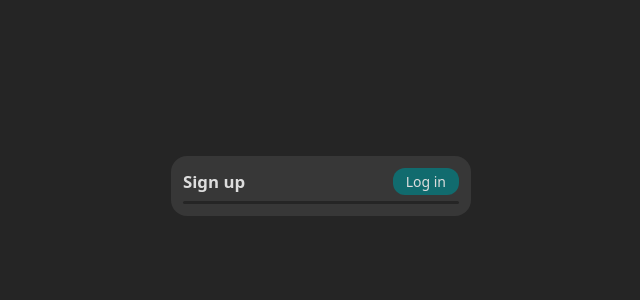
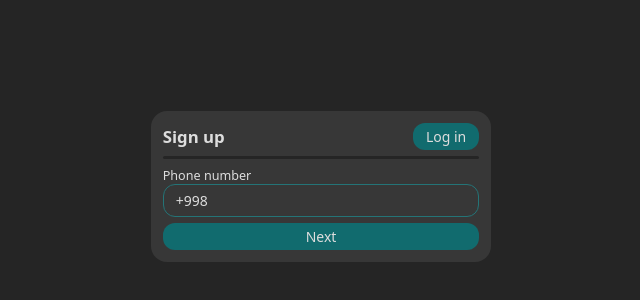
Before and after one commit to akbarjorayev/games, a React (Create React App) app: page /account/signup in a window 1280 px wide. Shown: the part 214-514 px from the top of the page, without its empty margins (319-959 px from the left). Built offline with nearby package versions, Linux system fonts and the light colour scheme.

Commit message:
new -> Sign up page

```diff
--- a/src/pages/Account/Signup/Signup.jsx
+++ b/src/pages/Account/Signup/Signup.jsx
@@ -1,12 +1,99 @@
+import { useRef, useState } from 'react'
+import { ToastContainer, toast } from 'react-toastify'
+
 import Button from '../../../components/Button/Button'
+import OTPInput from '../../../components/Input/OTPInput'
 
 import { goToHref } from '../../../js/utils/href'
+import { getPhoneNumber, isValidUzbekMobileNumber } from '../utils/phoneNumber'
+import { sendSMS, verifySMS } from '../../../js/db/SMS'
+import { toastData } from '../../../components/utils/toast'
 
 import '../Account.css'
+import '../../../components/Input/Input.css'
+
+const BTNTEXTS = {
+  phone: 'Next',
+  sending: 'SMS is sending',
+  verify: 'Verify',
+  verifing: 'Verifing',
+}
+
+const SHOWENFORM = {
+  phone: 'phone',
+  verify: 'verify',
+}
 
 export default function Signup() {
+  const phoneNumberRef = useRef()
+  const [phoneNumber, setPhoneNumber] = useState('+998 ')
+  const [verifyNumber, setVerifyNumber] = useState('')
+  const [wrongOTP, setWrongOTP] = useState(false)
+  const [phoneBtnText, setPhoneBtnText] = useState(BTNTEXTS.phone)
+  const [verifyBtnText, setVerifyBtnText] = useState(BTNTEXTS.verify)
+  const [showenForm, setShowenForm] = useState(SHOWENFORM.phone)
+
+  async function next(e) {
+    e.preventDefault()
+
+    const userPhoneNumber = phoneNumber.replaceAll('-', '').replaceAll(' ', '')
+    const validNumber = isValidUzbekMobileNumber(userPhoneNumber)
+
+    if (!validNumber) {
+      phoneNumberRef.current.focus()
+      phoneNumberRef.current.classList.add('error')
+      return
+    }
+
+    setPhoneBtnText(BTNTEXTS.sending)
+    const sent = await sendSMS(userPhoneNumber)
+
+    if (!sent) {
+      toast.error('Something went wrong')
+      setPhoneBtnText(BTNTEXTS.phone)
+      return
+    }
+
+    toast.success('SMS sent')
+    setPhoneBtnText(BTNTEXTS.phone)
+    setShowenForm(SHOWENFORM.verify)
+  }
+
+  async function verify(e) {
+    e.preventDefault()
+
+    if (!/^\d{6}$/.test(verifyNumber)) {
+      toast.error('Invalid OTP')
+      setWrongOTP(true)
+      return
+    }
+
+    setVerifyBtnText(BTNTEXTS.verifing)
+    const verified = await verifySMS(phoneNumber, verifyNumber)
+
+    if (!verified) {
+      toast.error('Wrong OTP')
+      setWrongOTP(true)
+      setVerifyBtnText(BTNTEXTS.verify)
+      return
+    }
+
+    toast.success('OTP Verified')
+    setVerifyBtnText(BTNTEXTS.verify)
+  }
+
+  function edit() {
+    setShowenForm(SHOWENFORM.phone)
+  }
+
   return (
     <>
+      <ToastContainer
+        position={toastData.position}
+        autoClose={toastData.autoClose}
+        theme={toastData.theme}
+        draggable
+      />
       <div className="h_100 d_f_ce">
         <div className="con_bg_df account_con list_y">
           <div className="list_x d_f_ai_ce d_f_jc_sb">
@@ -19,6 +106,61 @@ export default function Signup() {
             </Button>
           </div>
           <div className="line_x line_dark"></div>
+          {showenForm === SHOWENFORM.phone && (
+            <div className="phone_number_area">
+              <form
+                className="list_y"
+                onSubmit={next}
+                disabled={phoneBtnText === BTNTEXTS.sending}
+              >
+                <div className="input_area">
+                  <label htmlFor="phoneNumber">Phone number</label>
+                  <input
+                    ref={phoneNumberRef}
+                    type="tel"
+                    id="phoneNumber"
+                    value={phoneNumber}
+                    onChange={(e) => {
+                      setPhoneNumber(getPhoneNumber(e.target.value))
+                      phoneNumberRef.current.classList.remove('error')
+                    }}
+                    maxLength="17"
+                  />
+                </div>
+                <Button type="submit" className="btn_cl">
+                  {phoneBtnText}
+                </Button>
+              </form>
+            </div>
+          )}
+          {showenForm === SHOWENFORM.verify && (
+            <div className="verify_number_area">
+              <form
+                className="list_y"
+                onSubmit={verify}
+                disabled={verifyBtnText === BTNTEXTS.verifing}
+              >
+                <div className="con_bg_dr d_f_jc_sb d_f_ai_ce">
+                  <div>{getPhoneNumber(phoneNumber)}</div>
+                  <Button type="button" onClick={edit}>
+                    Edit
+                  </Button>
+                </div>
+                <div className="input_area">
+                  <OTPInput
+                    amount={6}
+                    setVerify={setVerifyNumber}
+                    pastedWrongOTP={() => toast.error('Pasted wrong OTP')}
+                    error={wrongOTP}
+                    setError={setWrongOTP}
+                  />
+                </div>
+                <Button type="submit" className="btn_cl" onClick={verify}>
+                  {verifyBtnText}
+                </Button>
+              </form>
+            </div>
+          )}
         </div>
       </div>
     </>
```
